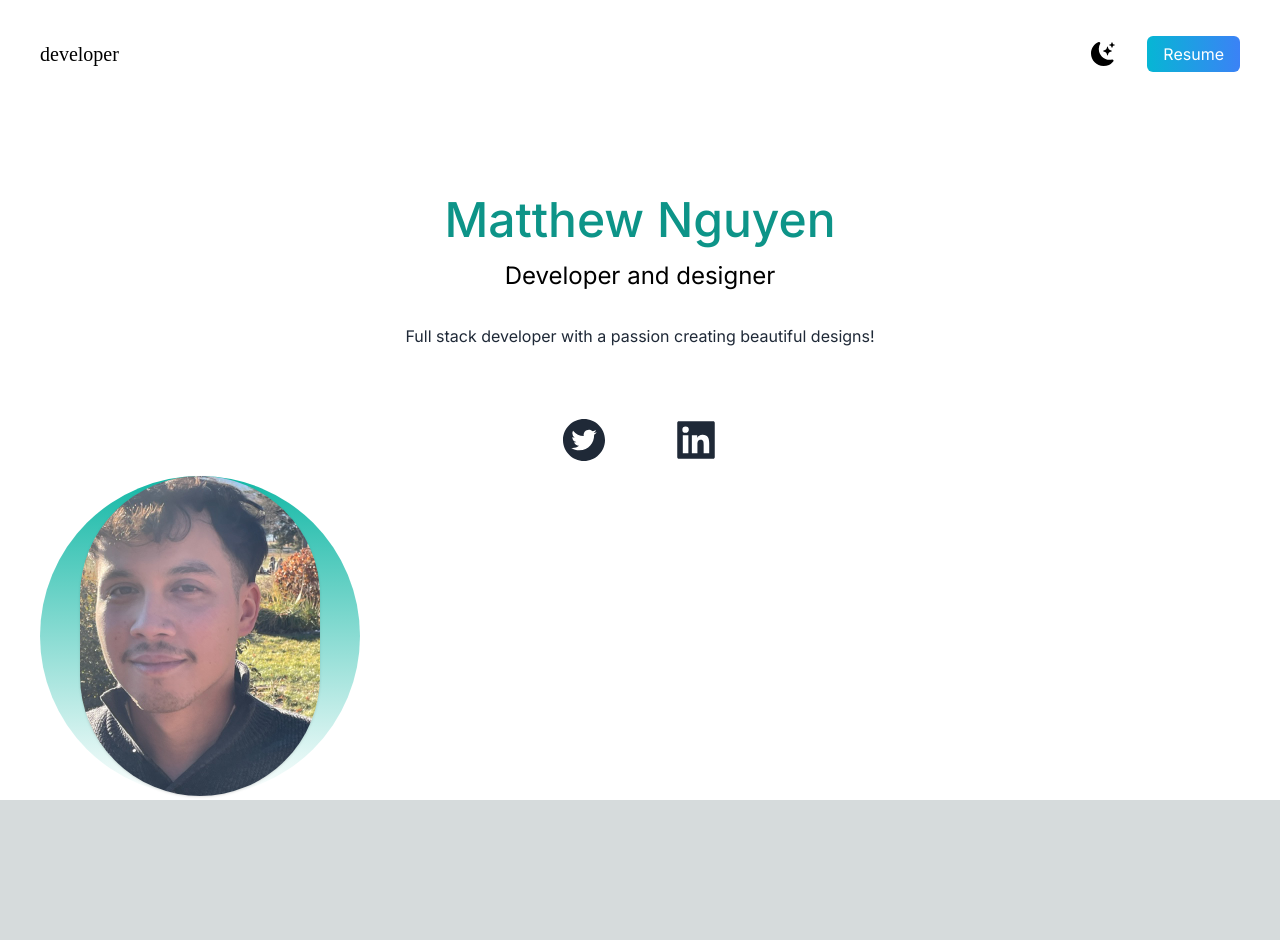
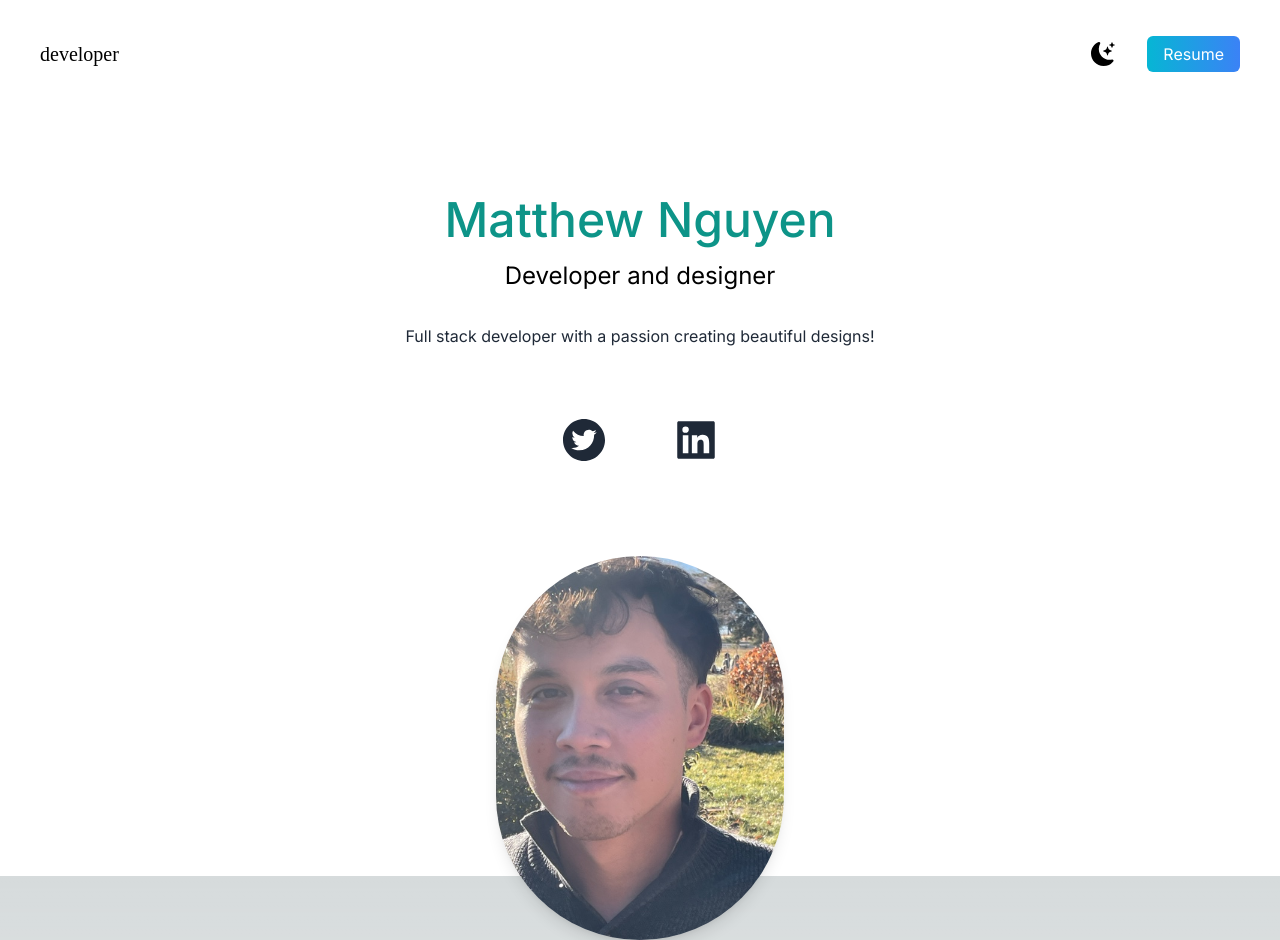
Before and after one commit to mattwhen/portfolio, a Next.js app: page / in a window 1280 px wide. Before the commit the page ends 800 px from the top, so only its background shows below. Built offline with nearby package versions, Linux system fonts and the light colour scheme.

Commit message:
commit formats the profile icon

```diff
--- a/src/app/page.js
+++ b/src/app/page.js
@@ -1,8 +1,8 @@
 import Head from 'next/head';
-import {BsFillMoonStarsFill} from 'react-icons/bs'
-import {AiFillTwitterCircle, AiFillLinkedin} from 'react-icons/ai';
+import { BsFillMoonStarsFill } from 'react-icons/bs';
+import { AiFillTwitterCircle, AiFillLinkedin } from 'react-icons/ai';
 import Image from 'next/image';
-import profilePicture from '../../public/profilePic.jpeg'
+import profilePicture from '../../public/profilePic.jpeg';
 
 export default function Home() {
 	return (
@@ -19,27 +19,46 @@ export default function Home() {
 						<h1 className='text-xl font-burtons'>developer</h1>
 						<ul className='flex items-center'>
 							<li>
-                <BsFillMoonStarsFill className='cursor-pointer text-2xl'/>
+								<BsFillMoonStarsFill className='cursor-pointer text-2xl' />
 							</li>
 							<li>
-								<a className='bg-gradient-to-r from-cyan-500 to-blue-500 text-white px-4 py-2 rounded-md ml-8' href='#'>Resume</a>
+								<a
+									className='bg-gradient-to-r from-cyan-500 to-blue-500 text-white px-4 py-2 rounded-md ml-8'
+									href='#'
+								>
+									Resume
+								</a>
 							</li>
 							<li></li>
 						</ul>
 					</nav>
 					<div className='text-center p-8'>
-            <h2 className='text-5xl py-2 text-teal-600 font-medium'>Matthew Nguyen</h2>
+						<h2 className='text-5xl py-2 text-teal-600 font-medium'>
+							Matthew Nguyen
+						</h2>
 						<h3 className='text-2xl py-2'>Developer and designer</h3>
-            <p className='text-md py-5 leading-8 text-gray-800'>Full stack developer with a passion creating beautiful designs!</p>
+						<p className='text-md py-5 leading-8 text-gray-800'>
+							Full stack developer with a passion creating beautiful designs!
+						</p>
 					</div>
 					<div className='text-5xl flex justify-center gap-16 py-3 text-gray-800'>
-            <AiFillTwitterCircle/>
-            <AiFillLinkedin/>
+						<a href='https://twitter.com/mattwhendev' target='_blank'>
+              <AiFillTwitterCircle />
+              </a>
+              <a href='https://www.linkedin.com/in/matthew-nguyen-1724b9132/' target='_blank'>
+						<AiFillLinkedin />
+              </a>
 					</div>
-          <div className='relative bg-gradient-to-b from-teal-500 rounded-full w-80 h-100 flex justify-center'>
-            <Image className='shadow rounded-full max-w-full align-middle border-none w-3/4 ' src={profilePicture}/>
+					<div className='relative mx-auto mt-20 px-4 w-80 h-80 '>
+						<Image
+							className='shadow-lg rounded-full max-w-full h-auto align-middle border-none'
+							src={profilePicture}
+						/>
 					</div>
 				</section>
+        <div>
+          {/* <h3>Services</h3> */}
+        </div>
 			</main>
 		</div>
 	);
```
Lines whose indentation alone changed are shown as unchanged.
